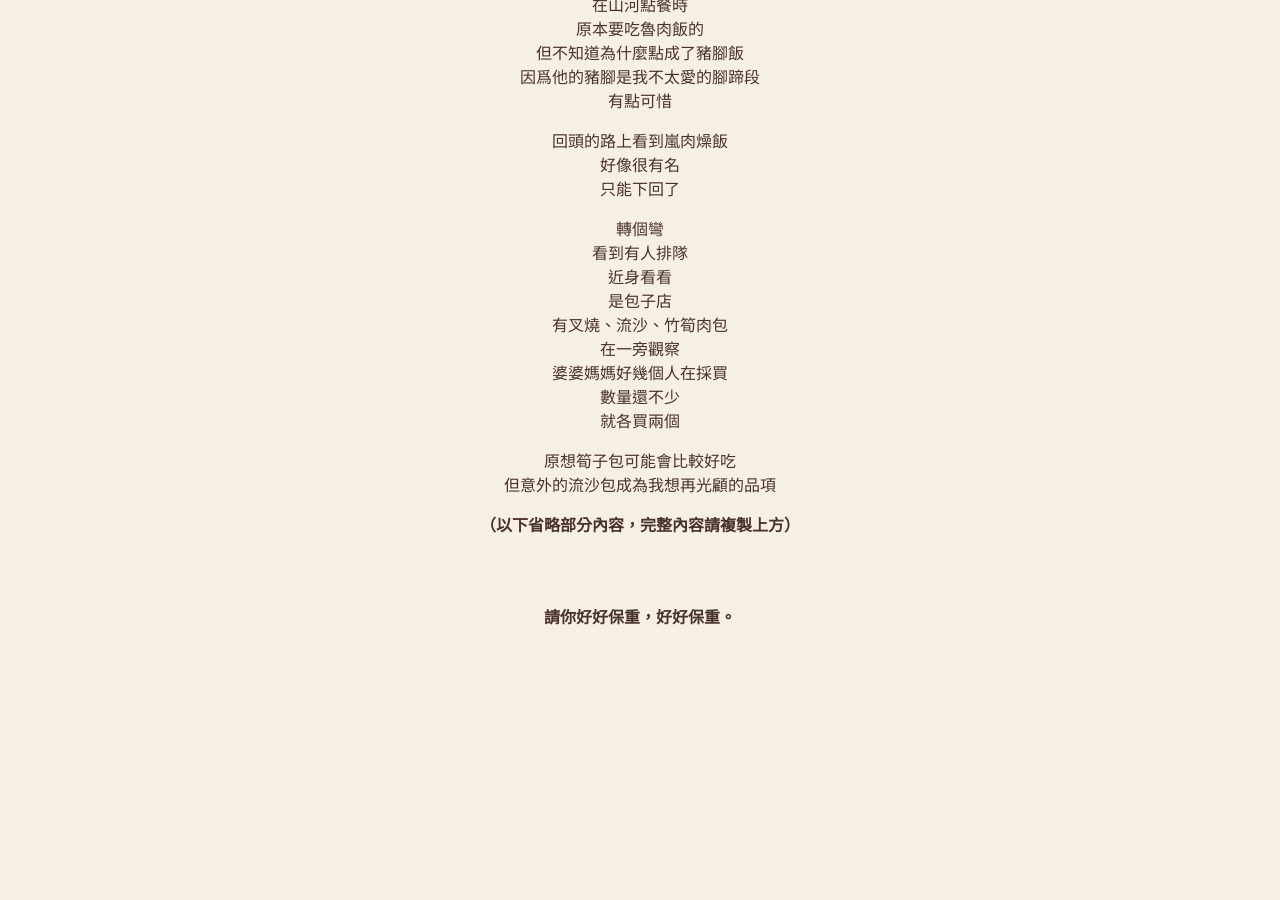
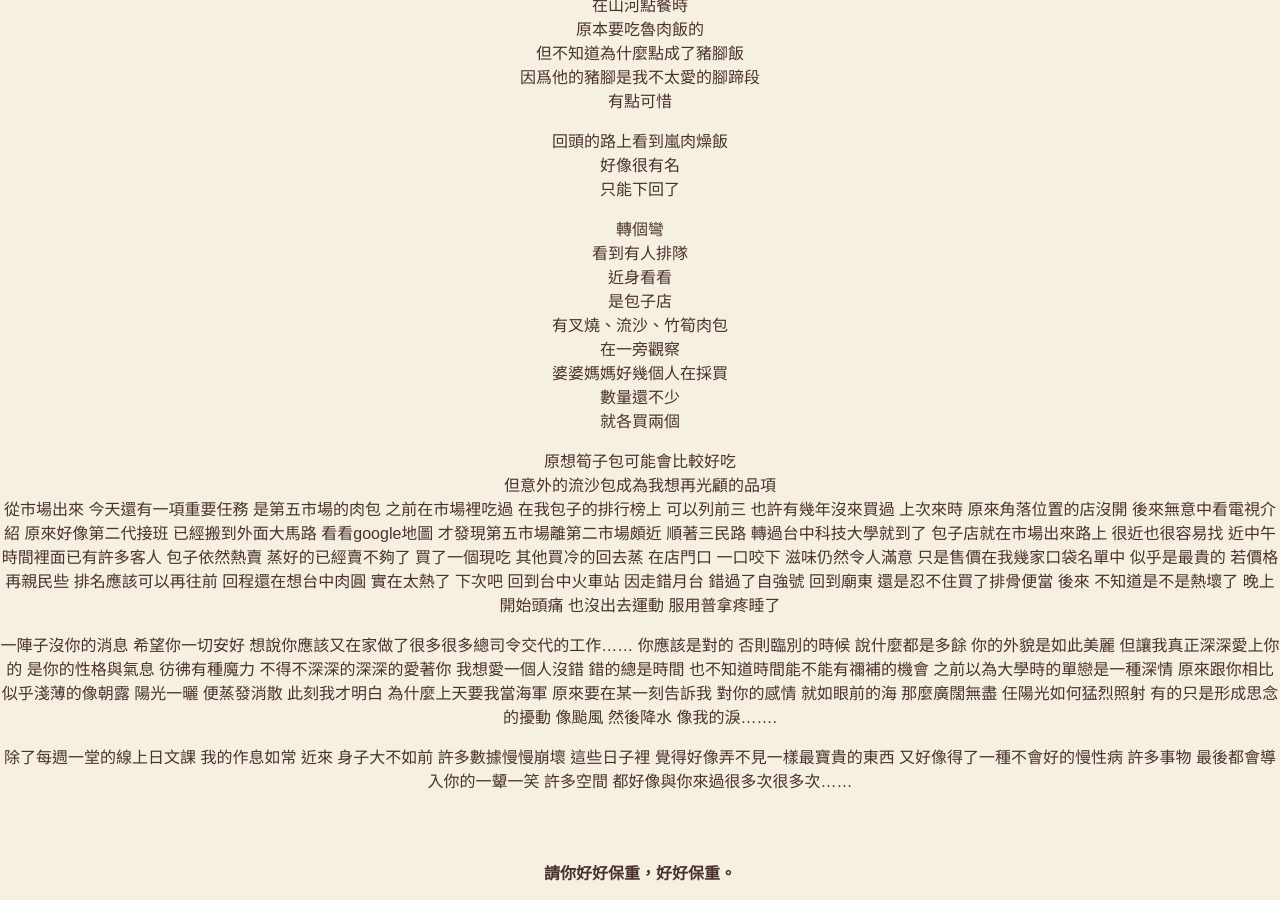
Before and after one commit to JLCHENA/Jlchena-letters, a Jekyll site: the page built from letters/letters/lin-bie.md, in a window 1280 px wide and 900 px high, scrolled down 1880 px. Built offline with Jekyll 4.4.1, drawn with Linux system fonts in a browser that asks for light colours; before the commit the page ends 2524 px from its top, so only the background shows below that.

Commit message:
Update lin-bie.md
Revised

```diff
--- a/letters/letters/lin-bie.md
+++ b/letters/letters/lin-bie.md
@@ -103,8 +103,93 @@
 
 原想筍子包可能會比較好吃
 但意外的流沙包成為我想再光顧的品項
+從市場出來
+今天還有一項重要任務
+是第五市場的肉包
+之前在市場裡吃過
+在我包子的排行榜上
+可以列前三
+也許有幾年沒來買過
+上次來時
+原來角落位置的店沒開
+後來無意中看電視介紹
+原來好像第二代接班
+已經搬到外面大馬路
+看看google地圖
+才發現第五市場離第二市場頗近
+順著三民路
+轉過台中科技大學就到了
+包子店就在市場出來路上
+很近也很容易找
+近中午時間裡面已有許多客人
+包子依然熱賣
+蒸好的已經賣不夠了
+買了一個現吃
+其他買冷的回去蒸
+在店門口
+一口咬下
+滋味仍然令人滿意
+只是售價在我幾家口袋名單中
+似乎是最貴的
+若價格再親民些
+排名應該可以再往前
+回程還在想台中肉圓
+實在太熱了 下次吧
+回到台中火車站
+因走錯月台
+錯過了自強號
+回到廟東
+還是忍不住買了排骨便當
+後來
+不知道是不是熱壞了
+晚上開始頭痛
+也沒出去運動
+服用普拿疼睡了
 
-**（以下省略部分內容，完整內容請複製上方）**
+一陣子沒你的消息
+希望你一切安好
+想說你應該又在家做了很多很多總司令交代的工作……
+你應該是對的
+否則臨別的時候
+說什麼都是多餘
+你的外貌是如此美麗
+但讓我真正深深愛上你的
+是你的性格與氣息
+彷彿有種魔力
+不得不深深的深深的愛著你
+我想愛一個人沒錯
+錯的總是時間
+也不知道時間能不能有禰補的機會
+之前以為大學時的單戀是一種深情
+原來跟你相比
+似乎淺薄的像朝露
+陽光一曬
+便蒸發消散
+此刻我才明白
+為什麼上天要我當海軍
+原來要在某一刻告訴我
+對你的感情
+就如眼前的海
+那麼廣闊無盡
+任陽光如何猛烈照射
+有的只是形成思念的擾動
+像颱風
+然後降水
+像我的淚…….
+
+除了每週一堂的線上日文課
+我的作息如常
+近來
+身子大不如前
+許多數據慢慢崩壞
+這些日子裡
+覺得好像弄不見一樣最寶貴的東西
+又好像得了一種不會好的慢性病
+許多事物
+最後都會導入你的一顰一笑
+許多空間
+都好像與你來過很多次很多次……
+
 
 <br>
 <br>
```
